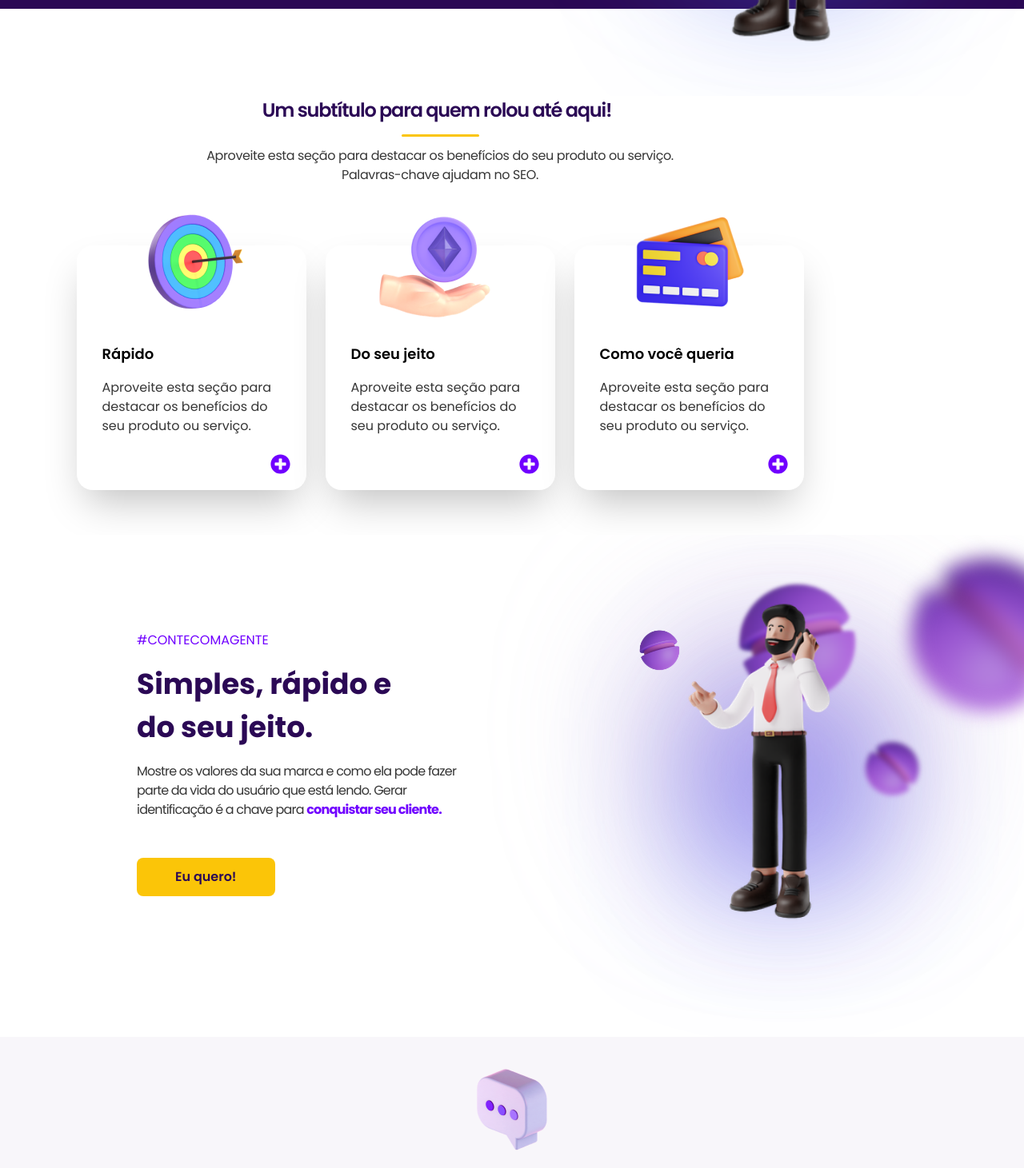
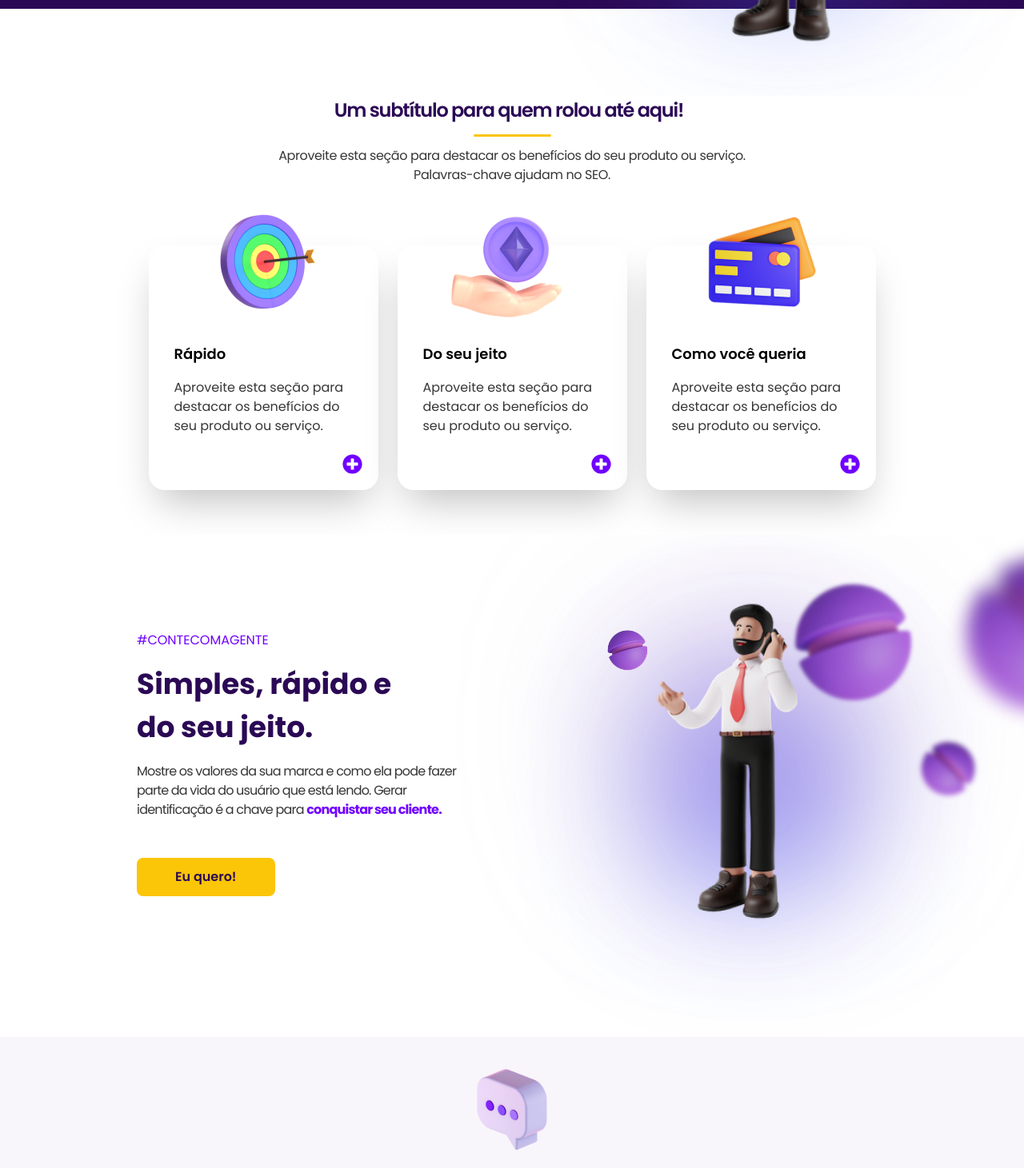
Before and after one commit to devalanlima/Nice, a Vue app: page / in a window 1280 px wide. Shown: the part 540-2001 px from the top of the page at 80% size. Built offline with nearby package versions, Linux system fonts and the light colour scheme.

Commit message:
stylize / resolve visual bugs

```diff
--- a/src/components/SecaoBeneficios.vue
+++ b/src/components/SecaoBeneficios.vue
@@ -1,5 +1,5 @@
 <template>
-    <div class="flex flex-col w-full max-w-[1100px] mx-autogi">
+    <div class="flex flex-col w-full max-w-[1100px] mx-auto">
         <div class="flex flex-col gap-3">
             <h3 class="text-center text-2xl text-roxo_escuro font-semibold pl-14 pr-16 tracking-tighter leading-normal">Um subtítulo para quem
                 rolou até aqui!</h3>
--- a/src/components/SecaoQuemSomos.vue
+++ b/src/components/SecaoQuemSomos.vue
@@ -1,6 +1,6 @@
 <template>
-    <div class="w-full max-w-screen overflow-hidden text-cinza_escuro relative mx-auto">
-        <div class="absolute -right-44 top-80 md:top-10 xl:-right-20">
+    <div class="w-full max-w-[2000px] overflow-hidden text-cinza_escuro relative mx-auto">
+        <div class="absolute -right-44 top-80 md:top-10 xl:-right-[150px] 2xl:right-28">
             <img class="object-contain w-[187px] blur-[2px] hidden -ml-52 xl:block" src="/images/Burger Shape.png"
                 alt="Imagem de uma esfera roxa partida em duas metades">
             <img class="rotate-[60deg] blur-md object-contain w-[247px] xl:-mt-56" src="/images/Burger Shape.png"
@@ -19,11 +19,11 @@
                 </p>
                 <BotaoAmarelo class="mt-2 sm:mt-8" text="Eu quero!" />
             </div>
-            <div class="relative pb-0">
+            <div class="relative pb-0 pt-12 sm:pt-0 xl:mr-10">
                 <div class="relative w-[375px]">
                     <img class="absolute left-7 top-12 object-contain w-16" src="/images/Burger Shape.png"
                         alt="Imagem de uma esfera roxa partida em duas metades">
-                    <img class="mx-auto" src="/images/Man talking on phone.png" alt="">
+                    <img class="mx-auto" src="/images/Man talking on phone.png" alt="Imagem de um homem segurando um telefone">
                 </div>
                 <div
                     class="absolute grid place-items-center -top-20 left-5 -z-10 w-[317px] h-[300px] rounded-full md:-top-0 lg:-top-0 lg:left-14">
```
